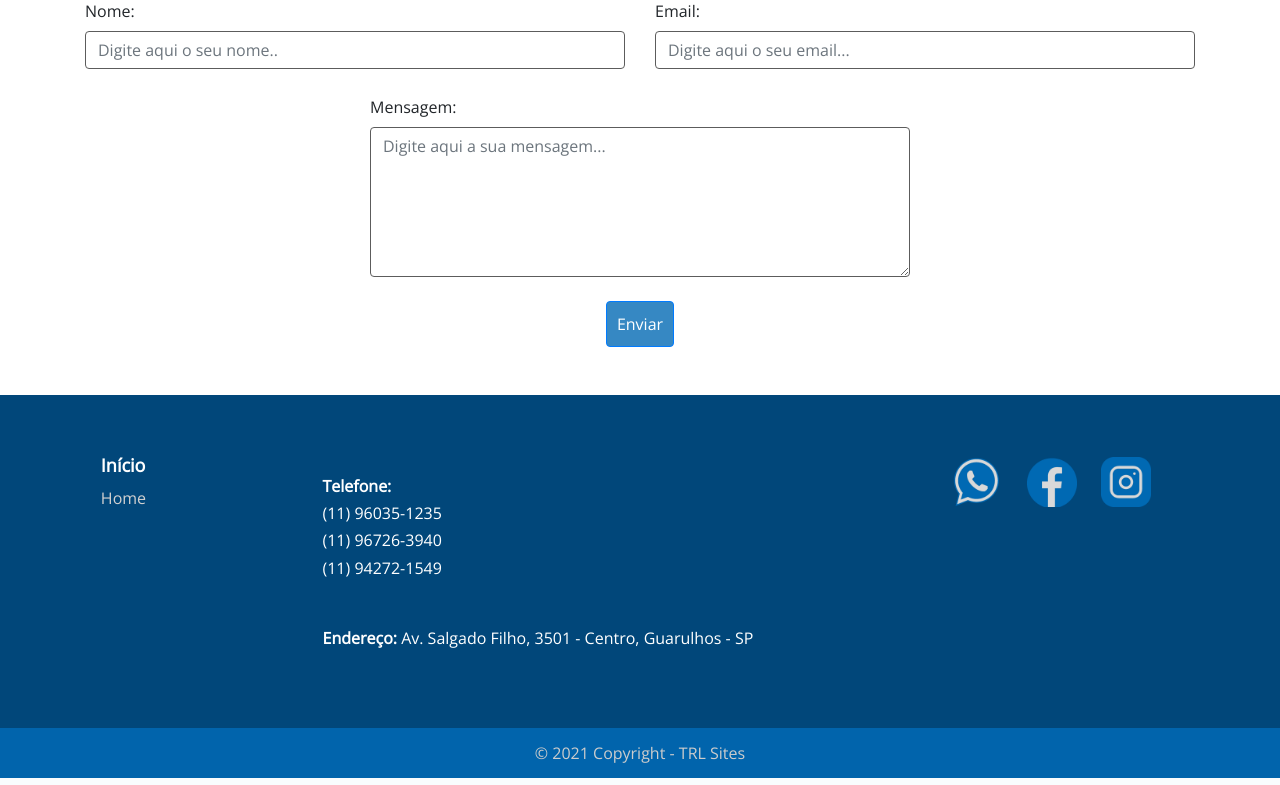
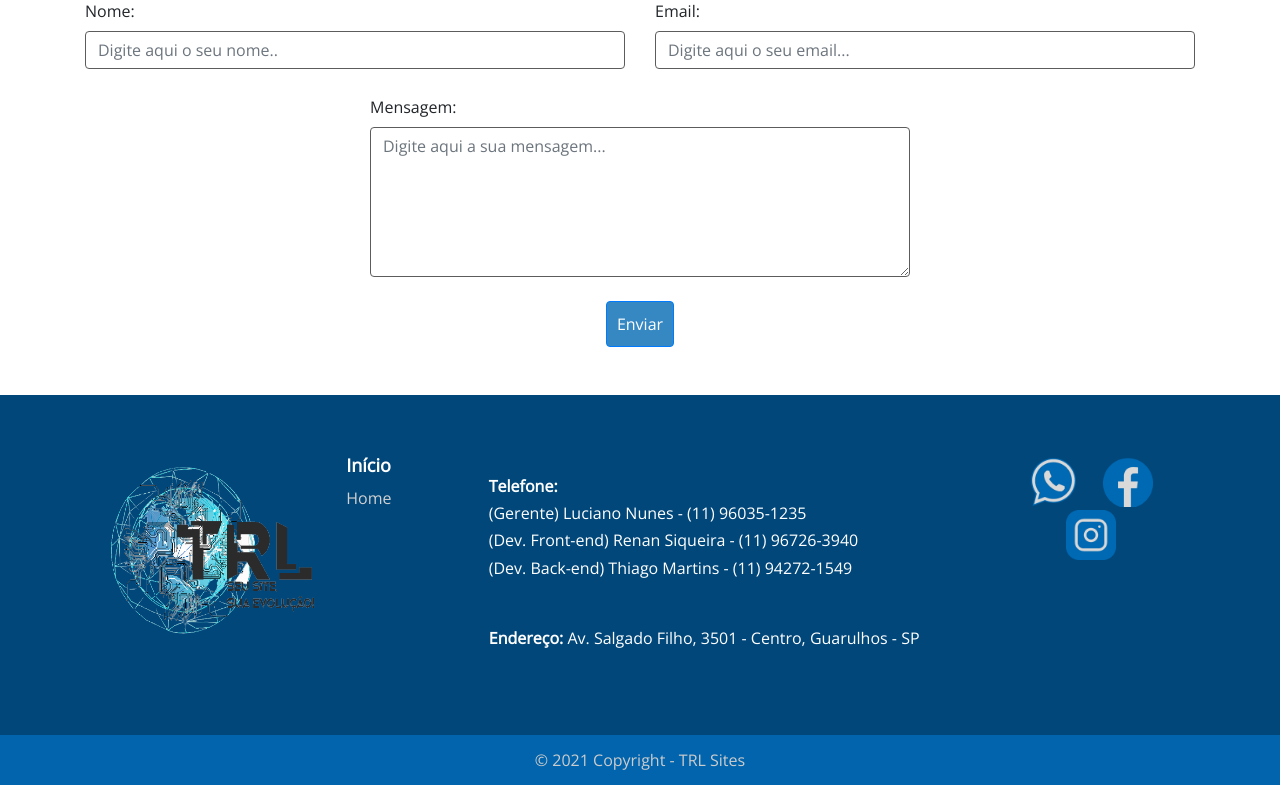
Before and after one commit to Renan397/Site-All-in-One-TRL-, a PHP site: page / in a window 1280 px wide. Shown: the part 2744-3529 px from the top of the page. Run offline with PHP 8.4, Linux system fonts and the light colour scheme.

Commit message:
newFooter

```diff
--- a/views/footer_home.php
+++ b/views/footer_home.php
@@ -1,10 +1,11 @@
 <?php
 include_once "config/config.php";
- $css_file = $css."footer.css";
+$css_file = $css . "footer.css";
 $img_files = array();
- $img_files[9] = $img."logo_whatsapp.png";
- $img_files[10] = $img."logo_facebook.png";
- $img_files[11] = $img."logo_instagram.png";
+$img_files[9]  = $img . "logo_whatsapp.png";
+$img_files[10] = $img . "logo_facebook.png";
+$img_files[11] = $img . "logo_instagram.png";
+$img_files[12] = $img . "logo.png";
 ?>
 <html>
 <style>
@@ -17,6 +18,12 @@ transition: 0.5s;
     .img_footer:hover {
         transform: scale(1.1);
     }
+
+    .img_LogoFooter {
+        width: 250px;
+        height: 250px;
+    }
+
     #myFooter {
         background-color: #01477a;
         color: white;
@@ -57,7 +64,7 @@ transform: scale(1.1);
         margin-top: 30px;
     }
 
-#myFooter h2 a{
+    #myFooter h2 a {
         font-size: 50px;
         text-align: center;
         color: #fff;
@@ -115,6 +122,7 @@ transform: scale(1.1);
         line-height: 25px;
     }
 
+
     @media screen and (max-width: 767px) {
         #myFooter {
             text-align: center;
@@ -125,22 +133,31 @@ transform: scale(1.1);
     <div class="container">
         <div class="row">
             <div class="col-sm-2">
+                <div id="imgLogoFooter">
+                    <img class='img_LogoFooter' src='<?= $img_files[12] ?>'>
+                </div>
+            </div>
+            <div class="col-sm-1">
                 <h5>Início</h5>
                 <ul>
                     <li><a href="#">Home</a></li>
                 </ul>
             </div>
-                <div class="col-sm-6"><br><br>
+            <div class="col-sm-5"><br><br>
                 <ul>
-                        <li><p><b>Telefone:</b> <br>(11) 96035-1235<br> (11) 96726-3940<br> (11) 94272-1549</p></li><br>
-                        <li><p><b>Endereço:</b> Av. Salgado Filho, 3501 - Centro, Guarulhos - SP</p></li>
+                    <li>
+                        <p><b>Telefone:</b> <br>(Gerente) Luciano Nunes - (11) 96035-1235<br> (Dev. Front-end) Renan Siqueira - (11) 96726-3940<br>(Dev. Back-end) Thiago Martins - (11) 94272-1549</p>
+                    </li><br>
+                    <li>
+                        <p><b>Endereço:</b> Av. Salgado Filho, 3501 - Centro, Guarulhos - SP</p>
+                    </li>
                 </ul>
             </div>
-                <div class="col-sm-3">
+            <div class="col-sm-2">
                 <div class="social-networks">
-                        <a href="https://api.whatsapp.com/send?phone=551196035-1235&text=sua%20mensagem" class="whatsapp" target="_blank"><img class='img_footer' src='<?=$img_files[9]?>'></i></a>
-                        <a href="#" class="facebook"><img class='img_footer' src='<?=$img_files[10]?>'></i></a>
-                        <a href="#" class="instagram"><img class='img_footer' src='<?=$img_files[11]?>'></a>
+                    <a href="https://api.whatsapp.com/send?phone=551196035-1235&text=sua%20mensagem" class="whatsapp" target="_blank"><img class='img_footer' src='<?= $img_files[9] ?>'></i></a>
+                    <a href="#" class="facebook"><img class='img_footer' src='<?= $img_files[10] ?>'></i></a>
+                    <a href="#" class="instagram"><img class='img_footer' src='<?= $img_files[11] ?>'></a>
                 </div>
             </div>
         </div>
@@ -149,4 +166,5 @@ transform: scale(1.1);
         <p>© 2021 Copyright - TRL Sites</p>
     </div>
 </footer>
+
 </html>
```
Lines whose indentation alone changed are shown as unchanged.
